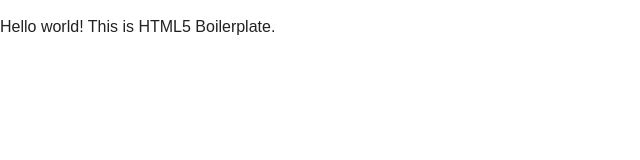
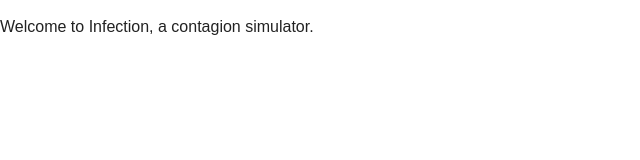
Before and after one commit to bernardosulzbach/contagium, a website: page src/index.html in a window 1280 px wide. Shown: the full height of the page, 0-640 px from the left. Drawn offline with nearby package versions, Linux system fonts and the light colour scheme; files that its build step writes are made by us from their sources.

Commit message:
Corrected homepage text

```diff
--- a/src/index.html
+++ b/src/index.html
@@ -20,8 +20,8 @@
         <![endif]-->
 
         <!-- Add your site or application content here -->
-        <p>Hello world! This is HTML5 Boilerplate.</p>
-
+        <p>Welcome to Infection, a contagion simulator.</p>
+        <canvas id="canvas" width="800" height="800"></canvas>
         <script src="https://ajax.googleapis.com/ajax/libs/jquery/{{JQUERY_VERSION}}/jquery.min.js"></script>
         <script>window.jQuery || document.write('<script src="js/vendor/jquery-{{JQUERY_VERSION}}.min.js"><\/script>')</script>
         <script src="js/plugins.js"></script>
```
